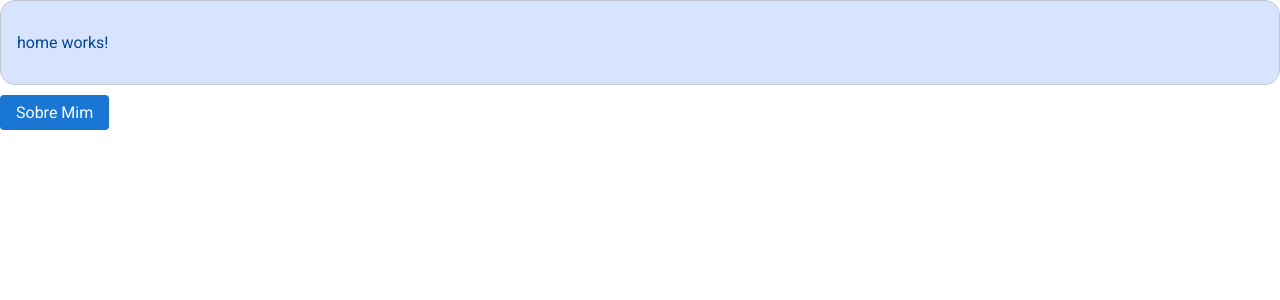
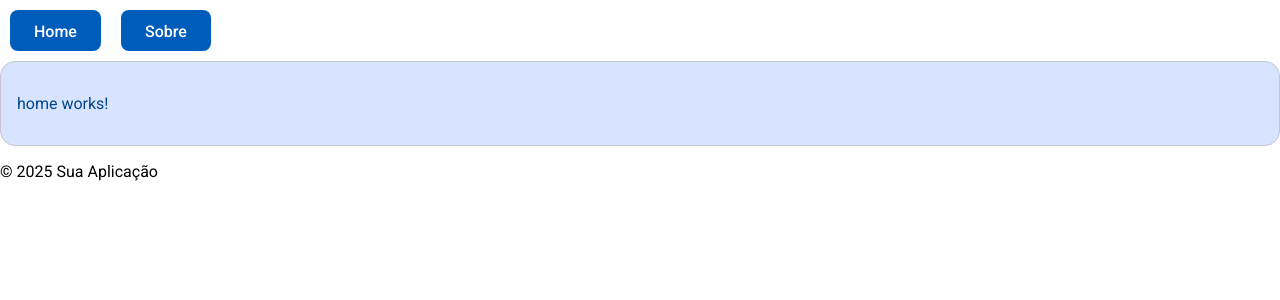
Before and after one commit to bb9leko/angular-app, an Angular app: page /home in a window 1280 px wide. Shown: the top 300 px of the page. Built offline with nearby package versions, Linux system fonts and the light colour scheme.

Commit message:
Refatorando arquitetura do layout, centralizando layout no app.component.html

```diff
--- a/src/app/app.component.html
+++ b/src/app/app.component.html
@@ -1 +1,16 @@
-<router-outlet />
+<div class="app-layout">
+  <header class="app-header">
+    <nav>
+      <a routerLink="/home">Home</a>
+      <a routerLink="/sobre">Sobre</a>
+    </nav>
+  </header>
+
+  <main class="app-main">
+    <router-outlet />
+  </main>
+
+  <footer class="app-footer">
+    <p>&copy; 2025 Sua Aplicação</p>
+  </footer>
+</div>
--- a/src/app/app.component.scss
+++ b/src/app/app.component.scss
@@ -0,0 +1,18 @@
+a {
+    display: inline-block;
+    padding: 12px 24px 10px 24px;
+    margin: 10px;
+    background: var(--mat-sys-primary);
+    color: var(--mat-sys-on-primary);
+    border-radius: 8px;
+    text-decoration: none;
+    font-weight: 500;
+    transition: all 0.3s ease;
+
+    &:hover {
+        background: var(--mat-sys-primary-container);
+        color: var(--mat-sys-on-primary-container);
+        transform: translateY(-2px);
+        box-shadow: var(--mat-sys-elevation-3);
+    }
+}
--- a/src/app/app.component.ts
+++ b/src/app/app.component.ts
@@ -1,9 +1,9 @@
 import { Component } from '@angular/core';
-import { RouterOutlet } from '@angular/router';
+import { RouterModule, RouterOutlet } from '@angular/router';
 
 @Component({
   selector: 'app-root',
-  imports: [RouterOutlet],
+  imports: [RouterModule, RouterOutlet],
   templateUrl: './app.component.html',
   styleUrl: './app.component.scss'
 })
--- a/src/app/pages/home/home.component.html
+++ b/src/app/pages/home/home.component.html
@@ -1,4 +1,3 @@
 <div>
     <p>home works!</p>
 </div>
-<a routerLink="/sobre">Sobre Mim</a>
--- a/src/app/pages/home/home.component.scss
+++ b/src/app/pages/home/home.component.scss
@@ -6,16 +6,3 @@ div {
     padding: 16px;
     box-shadow: var(--mat-sys-elevation-1);
 }
-
-a {
-  display: inline-block;
-  padding: 8px 16px;
-  background: #1976d2;
-  color: #fff;
-  border-radius: 4px;
-  text-decoration: none;
-  border: none;
-  margin: 10px 0;
-  position: relative;
-
-}
--- a/src/app/pages/sobre/sobre.component.scss
+++ b/src/app/pages/sobre/sobre.component.scss
@@ -0,0 +1,8 @@
+p {
+    background: var(--mat-sys-primary-container);
+    color: var(--mat-sys-on-primary-container);
+    border: 1px solid var(--mat-sys-outline-variant);
+    border-radius: 15px;
+    padding: 16px;
+    box-shadow: var(--mat-sys-elevation-1);
+}
```
